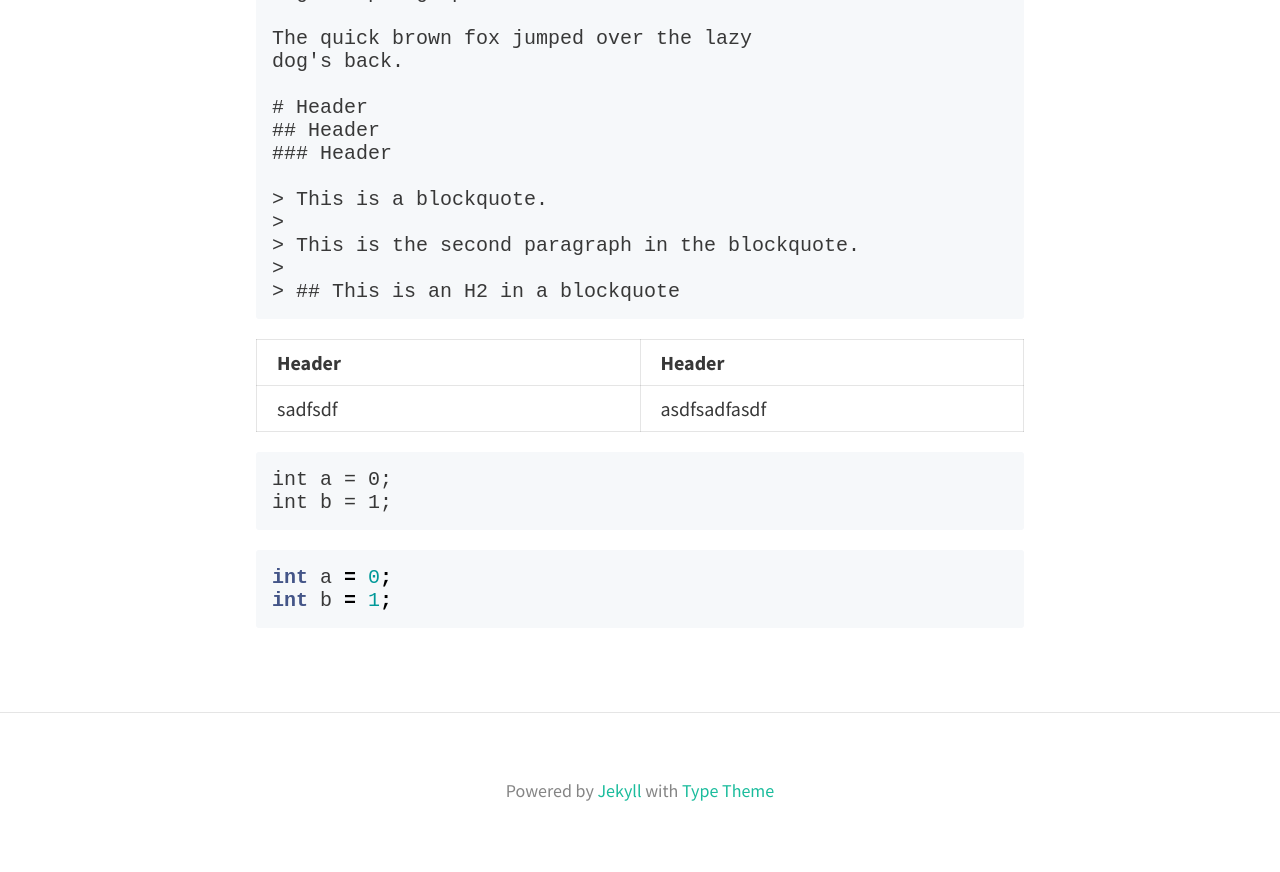
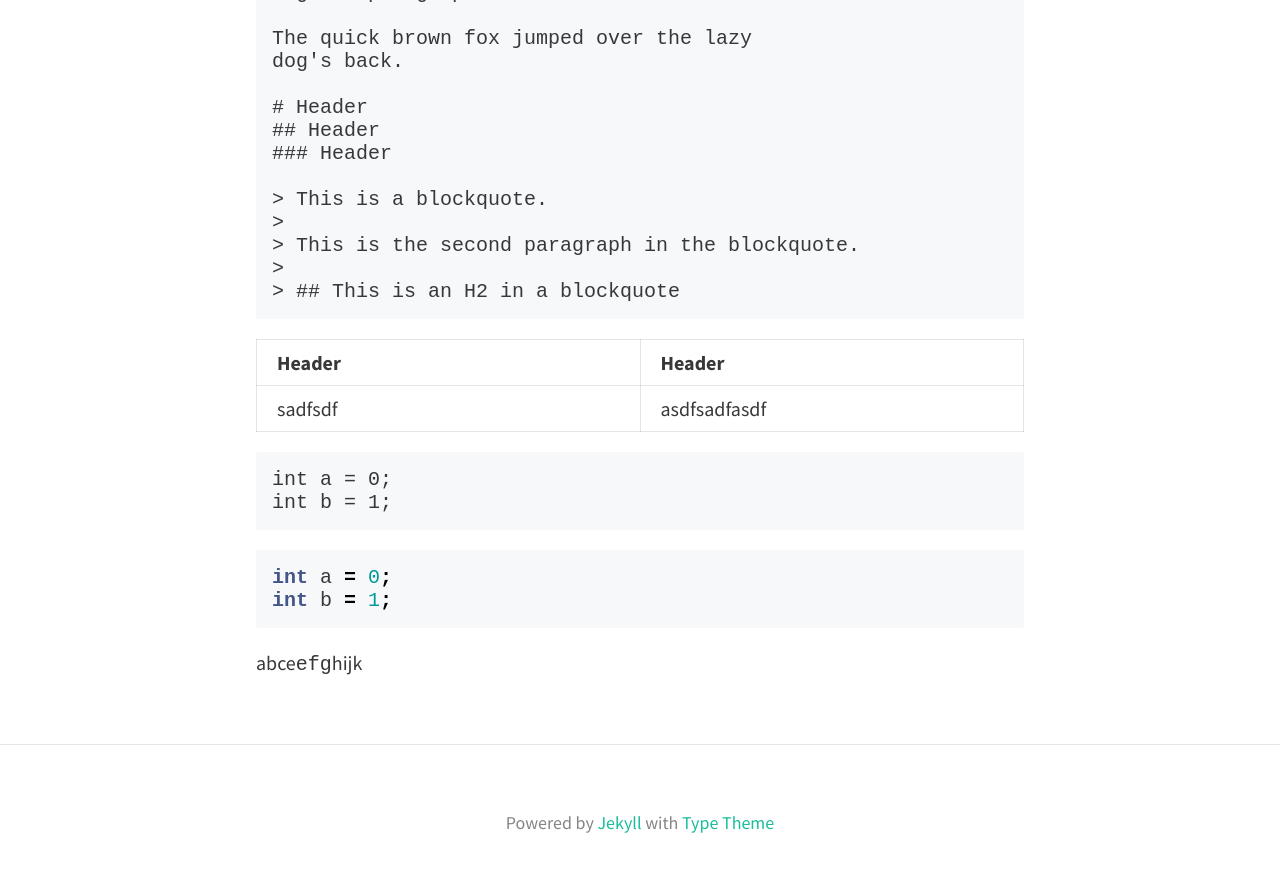
Before and after one commit to midone0930/midone0930.github.io, a Jekyll site: the page built from _posts/2018-03-06-test.md, in a window 1280 px wide and 900 px high, scrolled down 1312 px. Shown: the top 872 px of the window. Built offline with Jekyll 4.4.1, drawn with Linux system fonts in a browser that asks for light colours; nearby versions of some CDN libraries.

Commit message:
Update 2018-03-06-test.md

```diff
--- a/_posts/2018-03-06-test.md
+++ b/_posts/2018-03-06-test.md
@@ -65,3 +65,5 @@ int b = 1;
 int a = 0;
 int b = 1;
 {% endhighlight %}
+
+abce`efg`hijk
```
